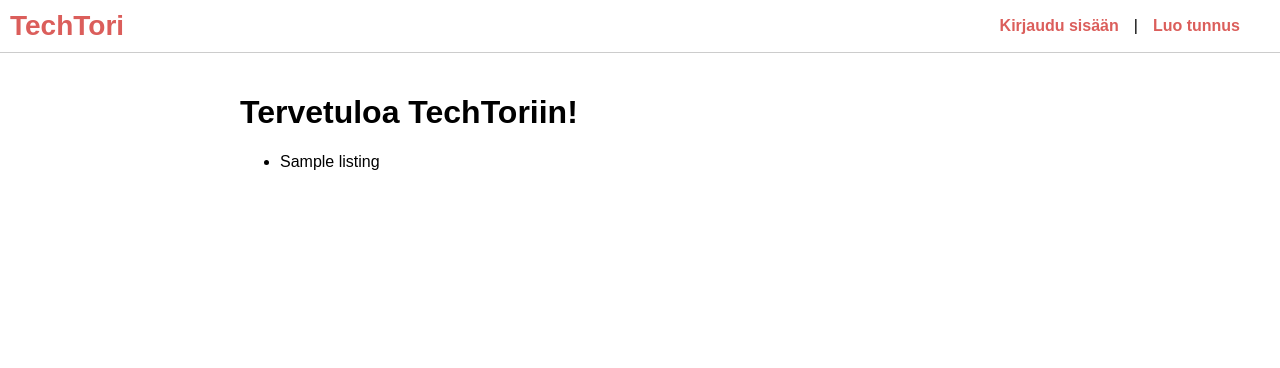
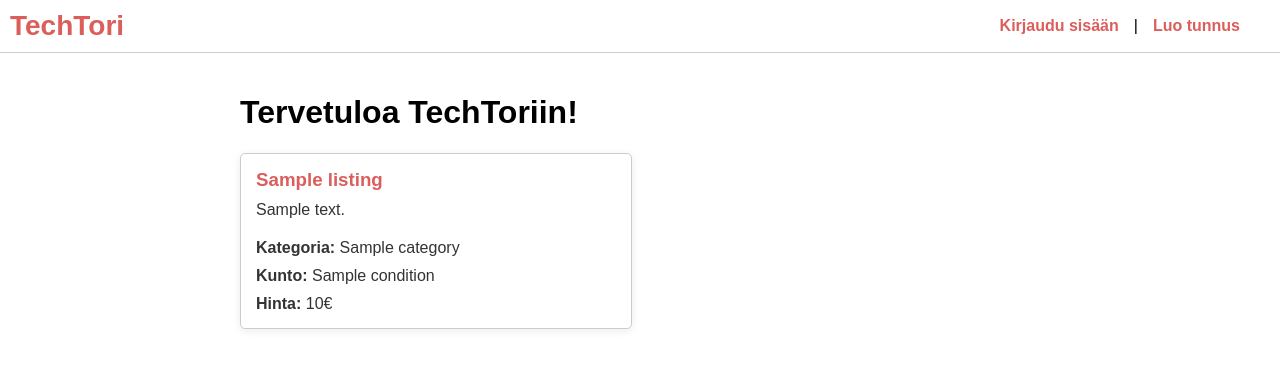
Before and after one commit to erikpeik/TechTori, a Flask app: template templates/index.html in a window 1280 px wide. Shown: the top 368 px of the page. Run offline with Flask 3, Linux system fonts and the light colour scheme; the template is opened without the code that fills it: most values are stand-ins (such as "Sample title", 1, 10 or a date in 2020).

Commit message:
Refactor listings display to use grid layout and improve item presentation

```diff
--- a/static/main.css
+++ b/static/main.css
@@ -62,3 +62,49 @@ body {
   margin: 0 auto;
   padding: 20px;
 }
+
+.listings {
+  display: grid;
+  grid-template-columns: repeat(2, 1fr);
+
+  gap: 1rem;
+}
+
+.listing {
+  display: flex;
+  flex-direction: column;
+  justify-content: space-between;
+  gap: 10px;
+  margin: 0;
+
+  border: 1px solid #ccc;
+  padding: 15px;
+  border-radius: 5px;
+  background-color: #fff;
+  box-sizing: border-box;
+  box-shadow: 0 2px 8px rgba(0, 0, 0, 0.08);
+  transition: box-shadow, background-color 0.2s ease;
+  cursor: pointer;
+
+  h3 {
+    margin: 0;
+    color: #db5e5b;
+  }
+
+  p {
+    margin: 0;
+    margin-top: 10px;
+    color: #333;
+  }
+}
+
+.listing:hover {
+  box-shadow: 0 4px 12px rgba(0, 0, 0, 0.1);
+  background-color: #f0f0f2;
+}
+
+@media (max-width: 768px) {
+  .listings {
+    grid-template-columns: 1fr;
+  }
+}
--- a/templates/index.html
+++ b/templates/index.html
@@ -4,9 +4,23 @@ block content %} {% if session.username %}
 {% else %}
 <h1>Tervetuloa TechToriin!</h1>
 {% endif %}
-<ul>
+<div class="listings">
   {% for listing in listings %}
-  <li>{{ listing.title }}</li>
+  <div class="listing">
+    <div>
+      <h3>{{ listing.title }}</h3>
+
+      <p>
+        {{ listing.description[:150] }}{% if listing.description|length > 150
+        %}...{% endif %}
+      </p>
+    </div>
+    <div>
+      <p><strong>Kategoria:</strong> {{ listing.category }}</p>
+      <p><strong>Kunto:</strong> {{ listing.condition }}</p>
+      <p><strong>Hinta:</strong> {{ listing.price }}€</p>
+    </div>
+  </div>
   {% endfor %}
-</ul>
+</div>
 {% endblock %}
```
